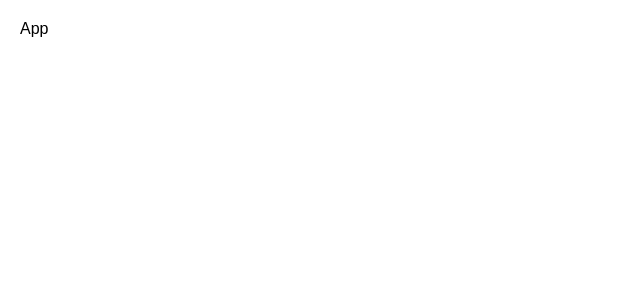
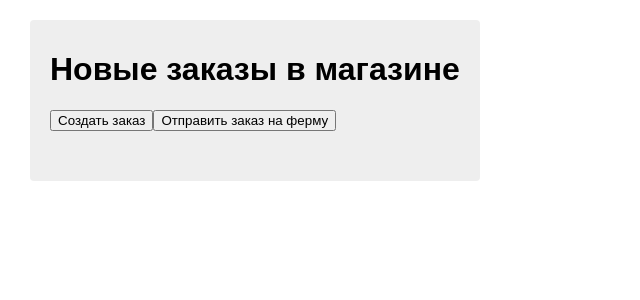
Before and after one commit to inttoint/loftschool-homework-6, a React (Create React App) app: page / in a window 1280 px wide. Shown: the top 300 px of the page, without its empty margins (0-640 px from the left). Built offline with nearby package versions, Linux system fonts and the light colour scheme.

Commit message:
Форма для работы с магазином

```diff
--- a/src/components/App/App.js
+++ b/src/components/App/App.js
@@ -1,8 +1,13 @@
 import React from "react";
 import './App.css';
+import Market from "../Market";
 
 const App = () => {
-  return <div className="app">App</div>;
+  return (
+    <div className="app">
+      <Market />
+    </div>
+  );
 };
 
 export default App;
--- a/src/components/Market/Market.js
+++ b/src/components/Market/Market.js
@@ -33,7 +33,20 @@ const getNewOrder = () => {
 
 export class Market extends Component {
   render() {
-    return <div />;
+    return (
+      <div className="market">
+        <h1>Новые заказы в магазине</h1>
+        <form className="new-orders__create-form">
+          <div>
+            <button>Создать заказ</button>
+            <button>Отправить заказ на ферму</button>
+          </div>
+          <div className="order-list">
+
+          </div>
+        </form>
+      </div>
+    );
   }
 }
 
--- a/src/reducers/market.js
+++ b/src/reducers/market.js
@@ -1,3 +1,8 @@
-export const market = (state = {}, action) => {
+
+const initialState = {
+  orders: []
+};
+
+export const market = (state = initialState, action) => {
   return state;
 };
```
